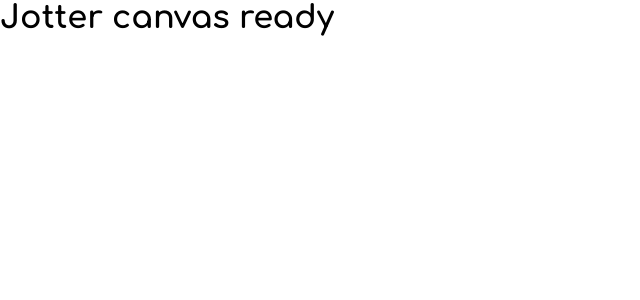
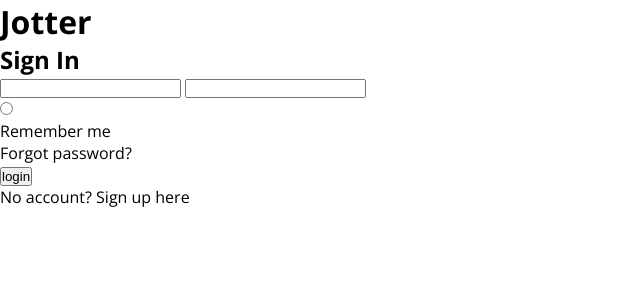
Before and after one commit to eddiemm/jotter, a PHP site: page / in a window 1280 px wide. Shown: the top 300 px of the page, without its empty margins (0-640 px from the left). Run offline with PHP 8.4, Linux system fonts and the light colour scheme.

Commit message:
Add login page structure

```diff
--- a/css/styles.css
+++ b/css/styles.css
@@ -9,13 +9,13 @@
     --warning: #EE766D;
 }
 
-html {
-    font-family: 'Comfortaa', cursive;
-    /* font-family: 'Open Sans', sans-serif; */
-}
-
 * {
     margin: 0;
     padding: 0;
     box-sizing: border-box;
 }
+
+html {
+    /* font-family: 'Comfortaa', cursive; */
+    font-family: 'Open Sans', sans-serif;
+}
--- a/index.html
+++ b/index.html
@@ -16,9 +16,23 @@
     <title>Jotter: Login</title>
 </head>
 <body>
-    <header>
-        <h1>Jotter canvas ready</h1>
-    </header>
+    <div>
+        <header>
+            <h1>Jotter</h1>
+        </header>
+        <section>
+            <h2>Sign In</h2>
+            <input type="text">
+            <input type="text">
+            <div>
+                <input type="radio">
+                <p>Remember me</p>
+                <link href="#">Forgot password?</link>
+            </div>
+            <input type="button" value="login">
+            <p>No account? <link href="#">Sign up here</link></p>
+        </section>
+    </div>
     <script src="js/main.js" defer></script>
 </body>
 </html>
```
